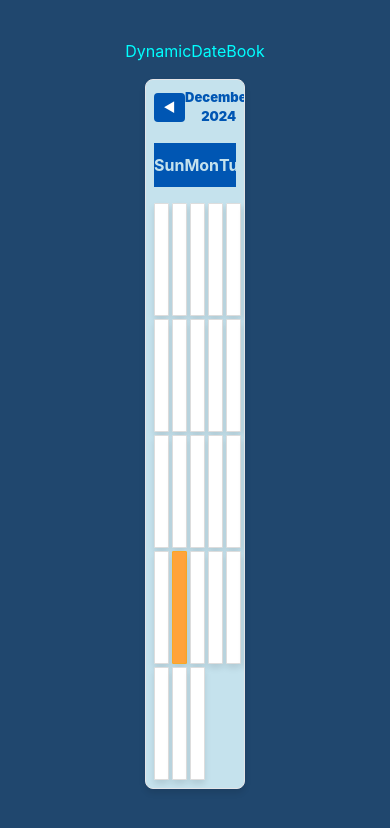
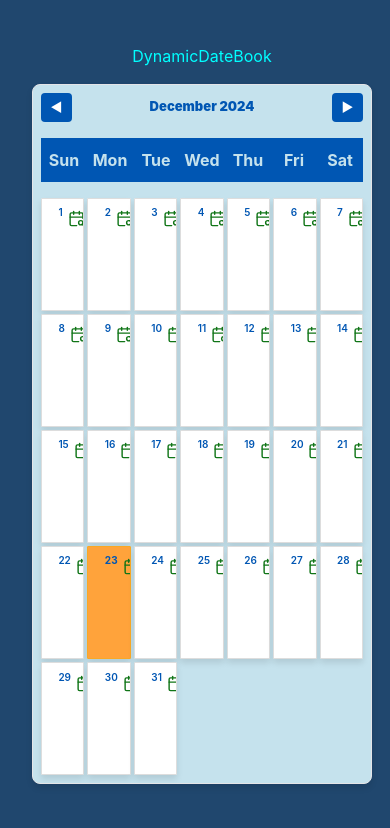
Before and after one commit to madhurajangale/dynamic-event-calendar, a React (Vite) app: page / in a window 390 px wide. Shown: the top 828 px of the page. Built offline with nearby package versions, Linux system fonts and the light colour scheme.

Commit message:
small size fix

```diff
--- a/src/components/styles/Calender.css
+++ b/src/components/styles/Calender.css
@@ -236,7 +236,7 @@
 
   @media (max-width: 500px) {
     .calendar-container {
-      width: 100px;
+      width: 340px;
       padding: 0.5rem;
       height: auto;
     }
@@ -259,7 +259,7 @@
       color: white;
       border: none;
       border-radius: 1px;
-      width: 19px;
+      width: 25px;
       text-align: center;
       cursor: pointer;
     }
```
